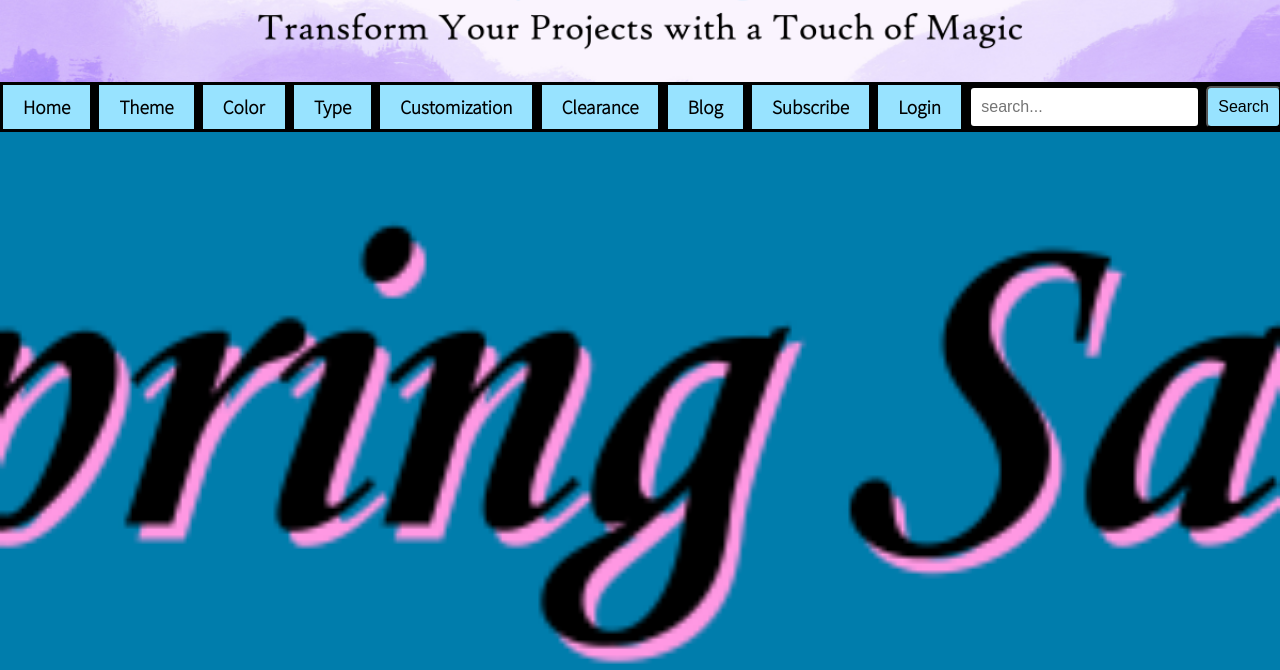
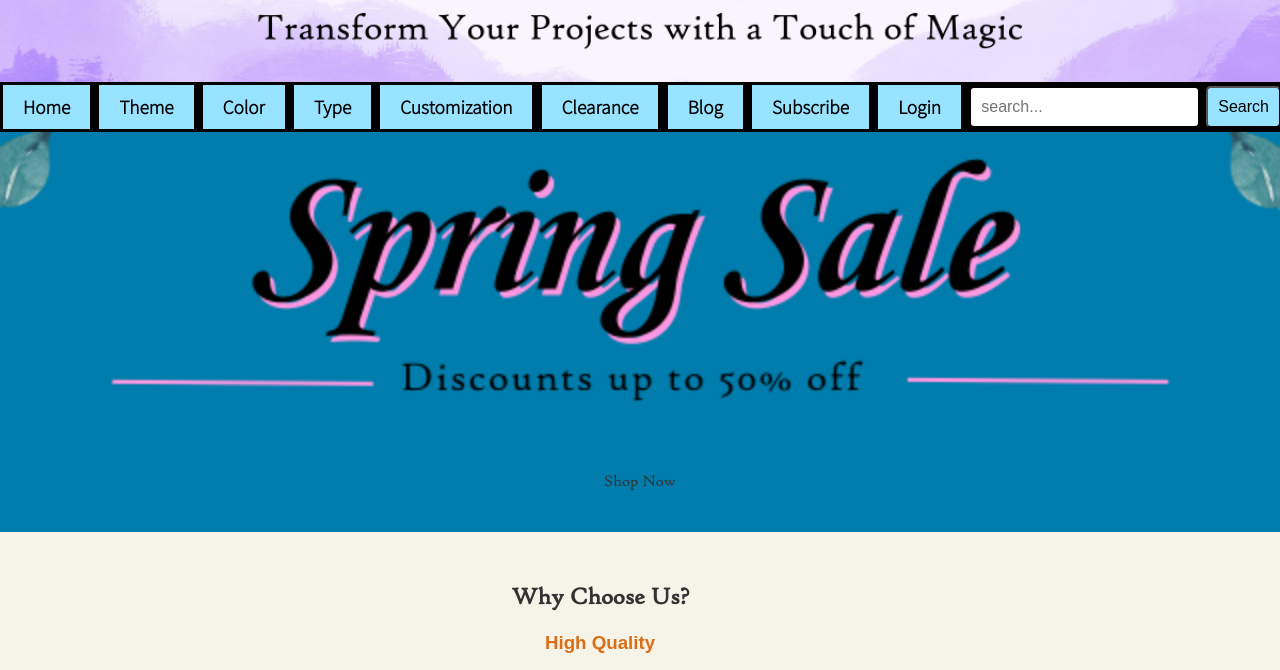
Before and after one commit to sarakelso1/templatemystic, a plain HTML site: page index.html in a window 1280 px wide. Shown: the part 118-788 px from the top of the page. Drawn offline with Linux system fonts and the light colour scheme.

Commit message:
height fixing 2

```diff
--- a/Css/StyleIndex.css
+++ b/Css/StyleIndex.css
@@ -187,7 +187,7 @@ input[type="text"] {
 	text-align: center;
 	padding: 100px 0;
 	position: relative;
-	min-height: 100vh;
+	height: 200px;
 }
 .hero .container {
 	max-width: 1200px;
```
